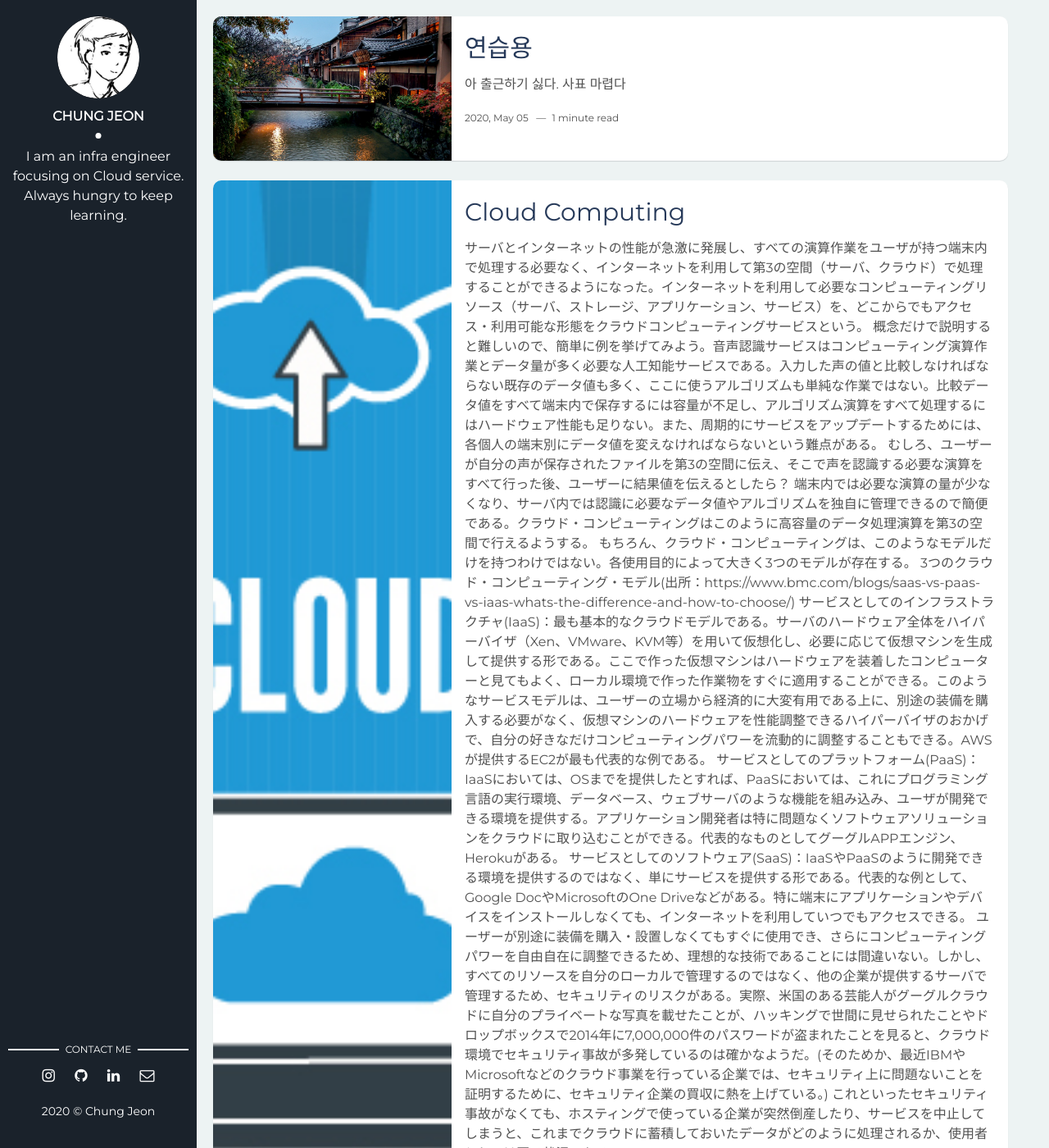
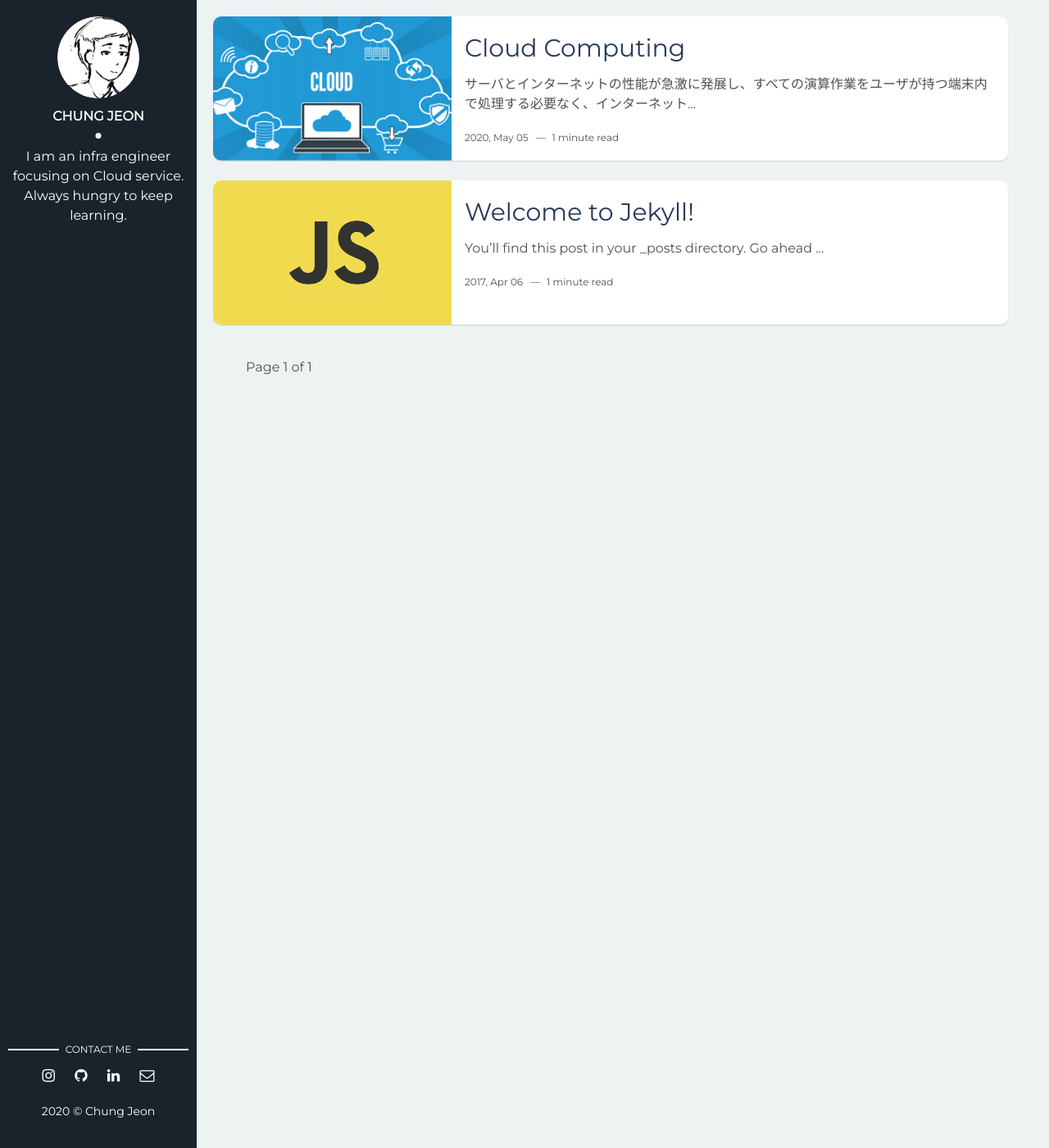
Before and after one commit to C4stleB/c4stleb.github.io, a Jekyll site: the page built from index.html, in a window 1280 px wide and 1400 px high. Shown: the whole window at 82% size. Built offline with Jekyll 4.4.1, drawn with Linux system fonts in a browser that asks for light colours; the list of posts is cut into pages by our own code; some of the changed text lies outside the part shown.

Commit message:
post update

````diff
--- a/_includes/disqus.html
+++ b/_includes/disqus.html
@@ -10,7 +10,6 @@
           (d.head || d.body).appendChild(s);
       })();
     </script>
-    <noscript>Please enable JavaScript to view the <a href="https://disqus.com/?ref_noscript">comments powered by Disqus.</a></noscript>
     {% endif %}
   </div>
 </section> <!-- End Comment Area -->
--- a/_posts/2020-05-05-cloud-computing.md
+++ b/_posts/2020-05-05-cloud-computing.md
@@ -16,13 +16,14 @@ img: cloud-compute.jpg # Add image post (optional)
 もちろん、クラウド・コンピューティングは、このようなモデルだけを持つわけではない。各使用目的によって大きく3つのモデルが存在する。
 
 ![3つのクラウド・コンピューティング・モデル](../assets/img/saas-vs-paas-vs-iaas.png)
-3つのクラウド・コンピューティング・モデル(出所：https://www.bmc.com/blogs/saas-vs-paas-vs-iaas-whats-the-difference-and-how-to-choose/)
+
+###### 3つのクラウド・コンピューティング・モデル(出所：https://www.bmc.com/blogs/saas-vs-paas-vs-iaas-whats-the-difference-and-how-to-choose/)
 
 1. サービスとしてのインフラストラクチャ(IaaS)：最も基本的なクラウドモデルである。**サーバのハードウェア全体をハイパーバイザ（Xen、VMware、KVM等）を用いて仮想化し、必要に応じて仮想マシンを生成して提供する形である。**ここで作った仮想マシンはハードウェアを装着したコンピューターと見てもよく、ローカル環境で作った作業物をすぐに適用することができる。このようなサービスモデルは、ユーザーの立場から経済的に大変有用である上に、別途の装備を購入する必要がなく、仮想マシンのハードウェアを性能調整できるハイパーバイザのおかげで、自分の好きなだけコンピューティングパワーを流動的に調整することもできる。AWSが提供するEC2が最も代表的な例である。
 
 2. サービスとしてのプラットフォーム(PaaS)：IaaSにおいては、OSまでを提供したとすれば、PaaSにおいては、これに**プログラミング言語の実行環境、データベース、ウェブサーバのような機能を組み込み、ユーザが開発できる環境を提供する。**アプリケーション開発者は特に問題なくソフトウェアソリューションをクラウドに取り込むことができる。代表的なものとしてグーグルAPPエンジン、Herokuがある。
 
-3. サービスとしてのソフトウェア(SaaS)：IaaSやPaaSのように開発できる環境を提供するのではなく、単にサービスを提供する形である。代表的な例として、Google DocやMicrosoftのOne Driveなどがある。特に端末にアプリケーションやデバイスをインストールしなくても、インターネットを利用していつでもアクセスできる。
+3. サービスとしてのソフトウェア(SaaS)：IaaSやPaaSのように開発できる環境を提供するのではなく、**単にサービスを提供する形である。**代表的な例として、Google DocやMicrosoftのOne Driveなどがある。特に端末にアプリケーションやデバイスをインストールしなくても、インターネットを利用していつでもアクセスできる。
 
 ユーザーが別途に装備を購入・設置しなくてもすぐに使用でき、さらにコンピューティングパワーを自由自在に調整できるため、理想的な技術であることには間違いない。しかし、すべてのリソースを自分のローカルで管理するのではなく、他の企業が提供するサーバで管理するため、セキュリティのリスクがある。実際、米国のある芸能人がグーグルクラウドに自分のプライベートな写真を載せたことが、ハッキングで世間に見せられたことやドロップボックスで2014年に7,000,000件のパスワードが盗まれたことを見ると、クラウド環境でセキュリティ事故が多発しているのは確かなようだ。(そのためか、最近IBMやMicrosoftなどのクラウド事業を行っている企業では、セキュリティ上に問題ないことを証明するために、セキュリティ企業の買収に熱を上げている。)
 
--- a/_posts/2020-05-05-test.md
+++ /dev/null
@@ -1,15 +0,0 @@
----
-layout: post
-title: "연습용"
-date: 2020-05-05 13:32:20 +0300
-description: # Add post description (optional)
-img: kyoto.jpg # Add image post (optional)
----
-
-# 아 출근하기 싫다.
-
-```
-
-사표 마렵다
-
-```
--- a/index.html
+++ b/index.html
@@ -9,7 +9,7 @@ layout: main
   {% endif %}
   <div class="post-content">
     <h2 class="post-title"><a href="{{post.url | prepend: site.baseurl}}">{{post.title}}</a></h2>
-    <p>{{ post.content | strip_html | truncatewords: 15 }}</p>
+    <p>{{ post.content | strip_html | truncate: 60 }}</p>
     <span class="post-date">{{post.date | date: '%Y, %b %d'}}&nbsp;&nbsp;&nbsp;—&nbsp;</span>
     <span class="post-words">{% capture words %}{{ post.content | number_of_words }}{% endcapture %}{% unless words contains "-" %}{{ words | plus: 250 | divided_by: 250 | append: " minute read" }}{% endunless %}</span>
   </div>
````
Also changed, not shown: other parts of _posts/2020-05-05-cloud-computing.md (+1 -1 lines), old_post/2017-04-06-how-i-rest-from-work.markdown (deleted, +0 -30 lines), old_post/2017-09-10-conference-on-javascript.markdown (deleted, +0 -13 lines), old_post/2017-09-12-10-tips-to-improve-your-workflow.markdown (deleted, +0 -28 lines), old_post/2017-09-12-how-to-start-programming.markdown (deleted, +0 -17 lines), old_post/2017-09-12-the-best-organizer-software.markdown (deleted, +0 -22 lines), README.md.
